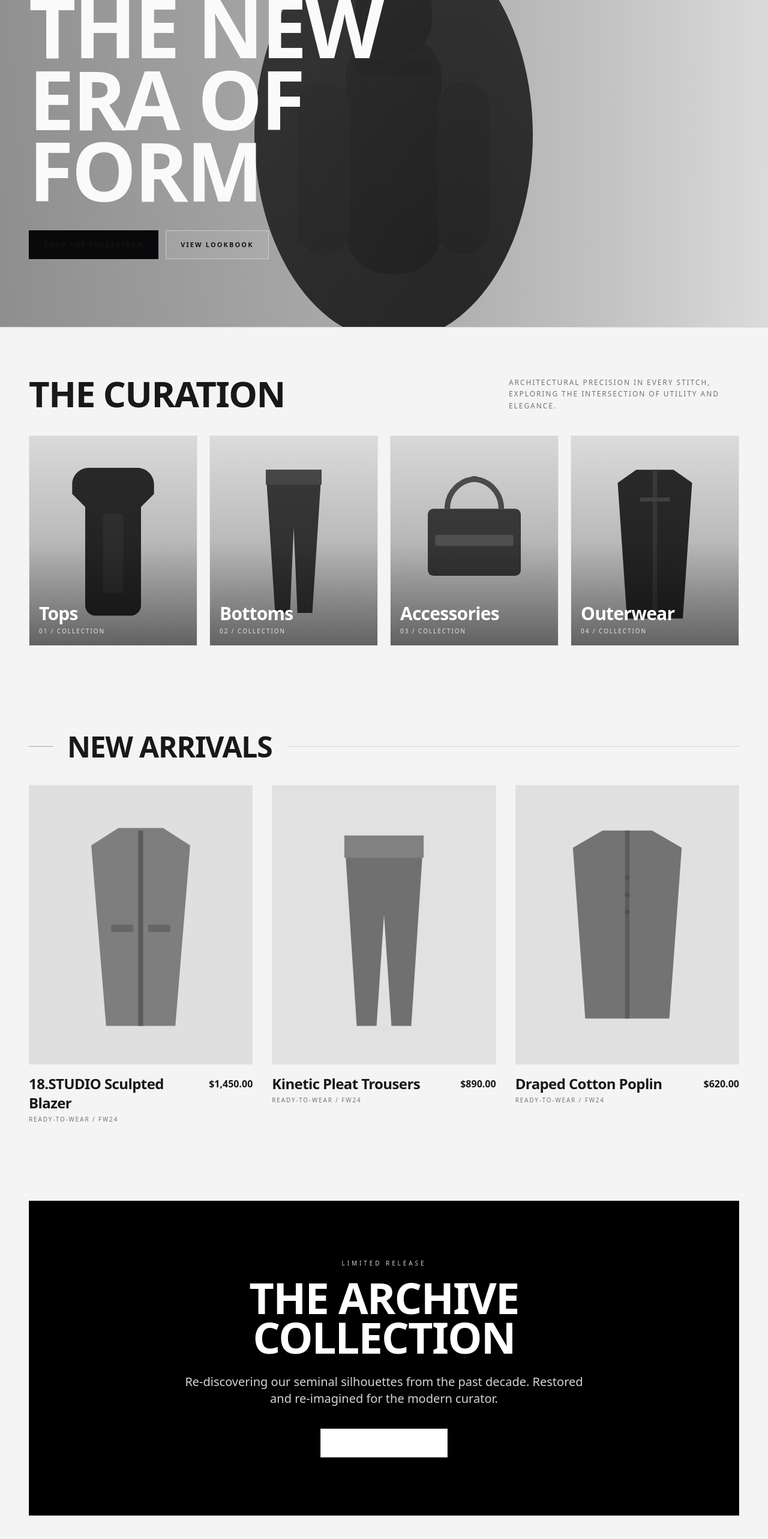
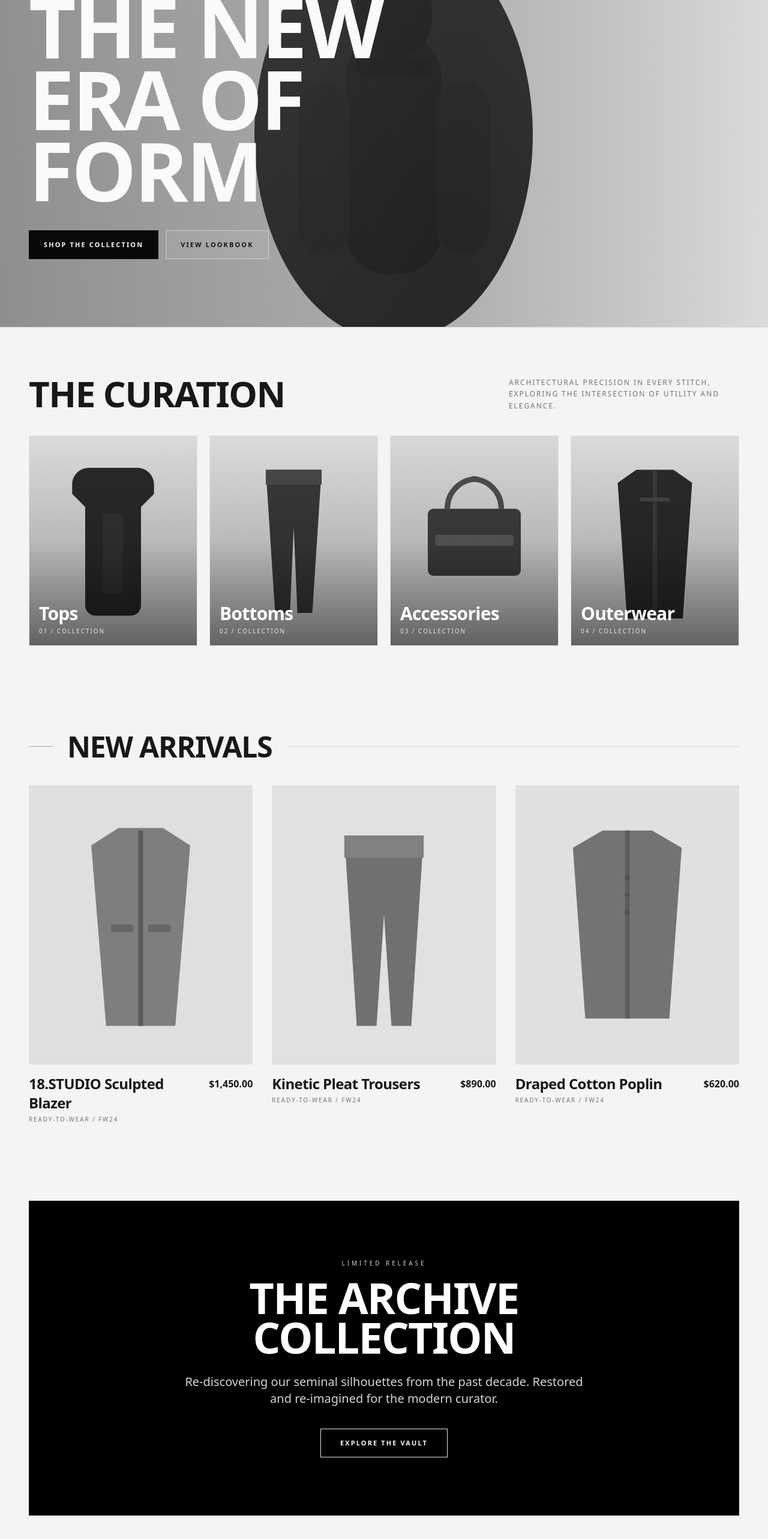
Before and after one commit to ngocan-dev/fashionshop-frontend, a Next.js app: page / in a window 1280 px wide. Shown: the part 176-2742 px from the top of the page at 60% size. Built offline with nearby package versions, Linux system fonts and the light colour scheme.

Commit message:
feat: update button styles in ArchiveBannerSection and HeroSection for improved visibility

```diff
--- a/src/components/home/archive-banner-section.tsx
+++ b/src/components/home/archive-banner-section.tsx
@@ -16,7 +16,7 @@ export function ArchiveBannerSection() {
           </p>
           <Link
             href="/shop?collection=archive"
-            className="mt-9 inline-flex min-h-12 items-center justify-center border border-zinc-200 bg-white px-8 text-[0.68rem] font-semibold tracking-[0.2em] text-black transition hover:bg-zinc-200"
+            className="mt-9 inline-flex min-h-12 items-center justify-center border border-zinc-200 bg-black px-8 text-[0.68rem] font-semibold tracking-[0.2em] text-black transition hover:bg-zinc-200"
           >
             EXPLORE THE VAULT
           </Link>
--- a/src/components/home/hero-section.tsx
+++ b/src/components/home/hero-section.tsx
@@ -26,7 +26,7 @@ export function HeroSection() {
           <div className="mt-8 flex flex-wrap gap-3 md:mt-10">
             <Link
               href="/products"
-              className="inline-flex min-h-12 items-center justify-center border border-zinc-950 bg-zinc-950 px-6 text-[0.68rem] font-semibold tracking-[0.2em] text-white transition hover:bg-zinc-800"
+              className="inline-flex min-h-12 items-center justify-center border border-zinc-950 bg-zinc-950 px-6 text-[0.68rem] font-semibold tracking-[0.2em] !text-white transition hover:bg-zinc-800"
             >
               SHOP THE COLLECTION
             </Link>
```
